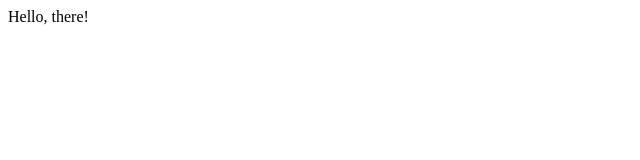
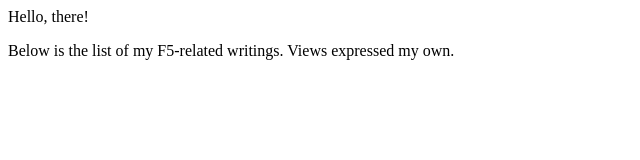
Before and after one commit to jokoyuliantoro/jokoyuliantoro.github.io, a plain HTML site: page index.html in a window 1280 px wide. Shown: the whole page, without its empty margins (0-640 px from the left). Drawn offline with Linux system fonts and the light colour scheme.

Commit message:
Update index.html

```diff
--- a/index.html
+++ b/index.html
@@ -3,7 +3,12 @@
 
 </head>
 <body>
-    Hello, there!<br>
+    <p>
+        Hello, there!
+    </p>
+    <p>
+        Below is the list of my F5-related writings. Views expressed my own.
+    </p>
 
 
 </body>
```
